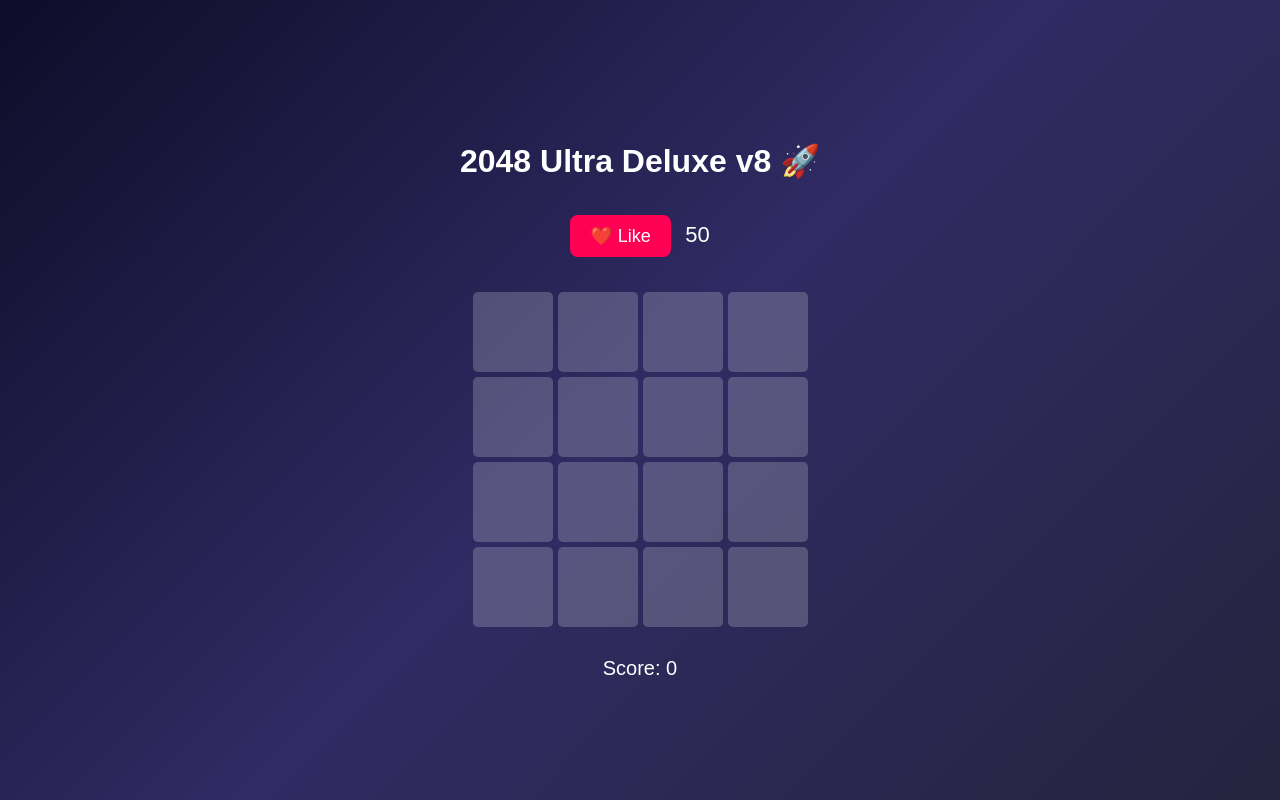
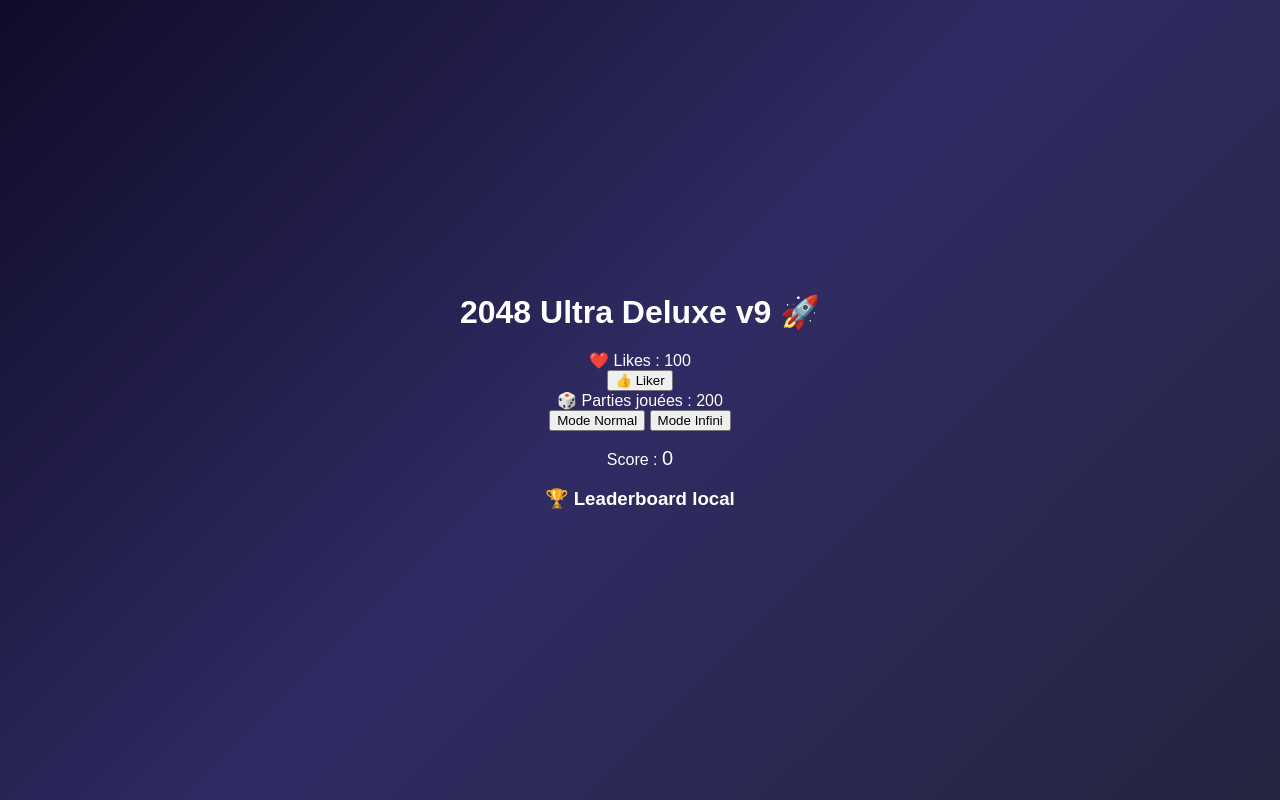
Before and after one commit to Nathana15are/2048final, a plain HTML site: page index.html in a window 1280 px wide. Drawn offline with Linux system fonts and the light colour scheme.

Commit message:
Update index.html

```diff
--- a/index.html
+++ b/index.html
@@ -2,20 +2,45 @@
 <html lang="fr">
 <head>
   <meta charset="UTF-8">
-  <meta name="viewport" content="width=device-width, initial-scale=1.0">
-  <title>2048 Ultra Deluxe v8</title>
+  <title>2048 Ultra Deluxe v9</title>
   <link rel="stylesheet" href="style.css">
 </head>
 <body>
-  <h1>2048 Ultra Deluxe v8 🚀</h1>
-  <div id="like-container">
-    <button id="like-btn">❤️ Like</button>
-    <span id="like-count">0</span>
+  <div class="container">
+    <h1>2048 Ultra Deluxe v9 🚀</h1>
+
+    <!-- Compteurs fake global -->
+    <div class="stats">
+      <div id="likes">❤️ Likes : <span id="likeCount">100</span></div>
+      <button id="likeBtn">👍 Liker</button>
+      <div id="parties">🎲 Parties jouées : <span id="gamesCount">200</span></div>
+    </div>
+
+    <!-- Modes de jeu -->
+    <div class="modes">
+      <button onclick="startGame('normal')">Mode Normal</button>
+      <button onclick="startGame('infinite')">Mode Infini</button>
+    </div>
+
+    <!-- Grille -->
+    <div id="game-container">
+      <div id="grid"></div>
+    </div>
+
+    <!-- Score + Leaderboard -->
+    <div class="scoreboard">
+      <p>Score : <span id="score">0</span></p>
+      <h3>🏆 Leaderboard local</h3>
+      <ul id="leaderboard"></ul>
+    </div>
+
+    <!-- Partage -->
+    <div id="share" style="display:none;">
+      <p>Ton score final : <span id="finalScore"></span></p>
+      <button onclick="shareScore()">📤 Partager</button>
+    </div>
   </div>
-  <div id="gameContainer">
-    <div id="grid-container"></div>
-    <div id="score">Score: <span id="score-value">0</span></div>
-  </div>
+
   <script src="script.js"></script>
 </body>
 </html>
```
